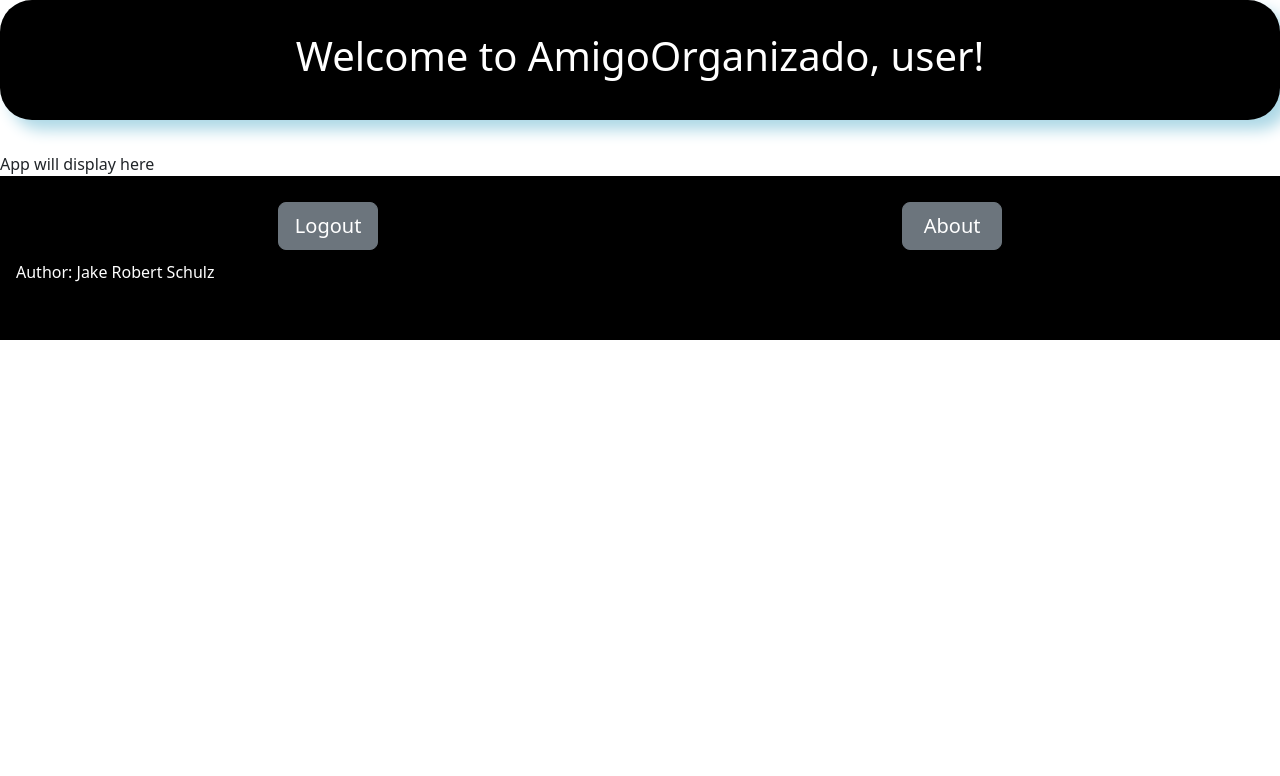
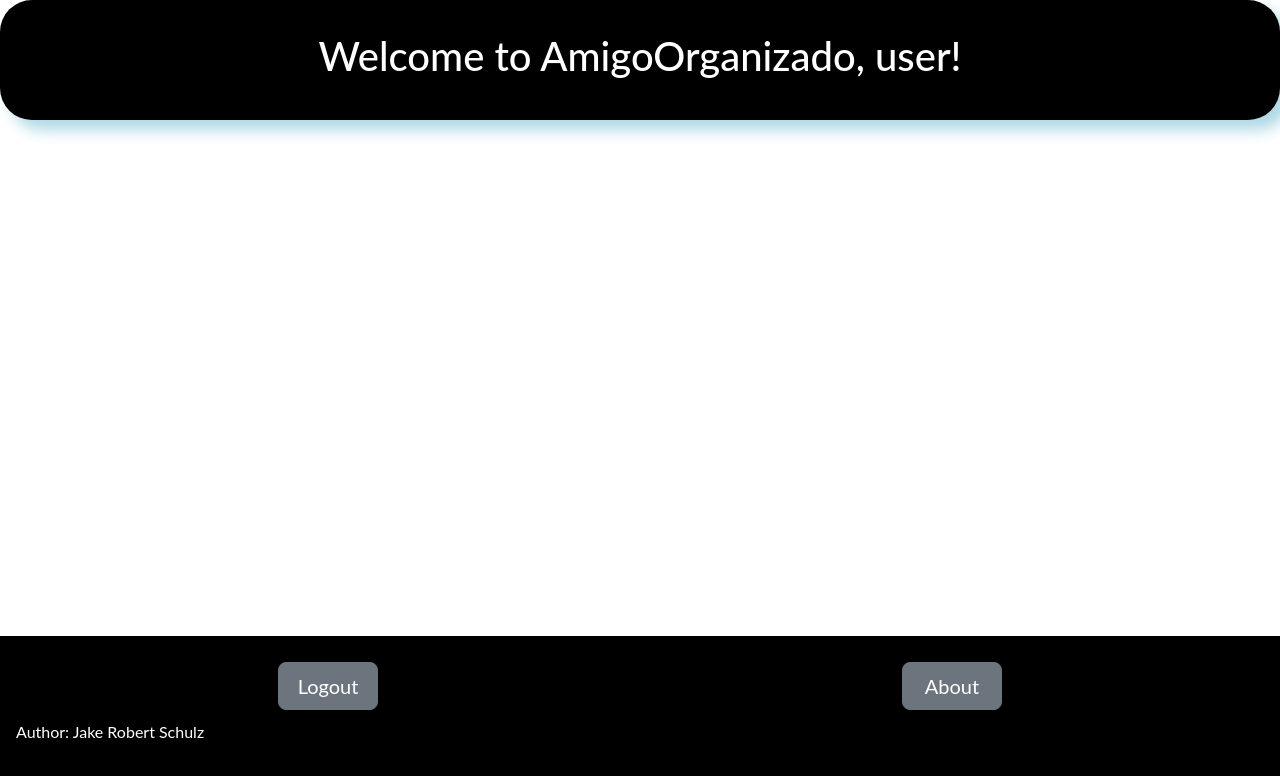
Before and after one commit to Jakeyboom/CS260Startup, a React (Vite) app: page / in a window 1280 px wide. Shown: the top 776 px of the page. Built offline with nearby package versions, Linux system fonts and the light colour scheme.

Commit message:
Fixed problem with app.css regarding header, footer, and main

```diff
--- a/src/app.jsx
+++ b/src/app.jsx
@@ -5,7 +5,7 @@ import './app.css';
 export default function App() {
   return (
 
-    <div>
+    <div className="app">
       <header>
         <h1>
             Welcome to AmigoOrganizado, user!
@@ -13,8 +13,9 @@ export default function App() {
       </header>
 
 
+      <main>
 
-      App will display here
+      </main>
 
 
       <footer>
--- a/src/login/login.html
+++ b/src/login/login.html
@@ -26,6 +26,9 @@
 
     <main>
 
+      <h2>
+        (<i>Please Login or Signup</i>)
+      </h2>
 
       <!-- Here is the code that creates the login part of the page -->
       <form action="main.html" method="get">
```
Also changed, not shown: src/login/login.jsx (added, +11 -0 lines), CSS/login.css (renamed from CSS/index.css).
